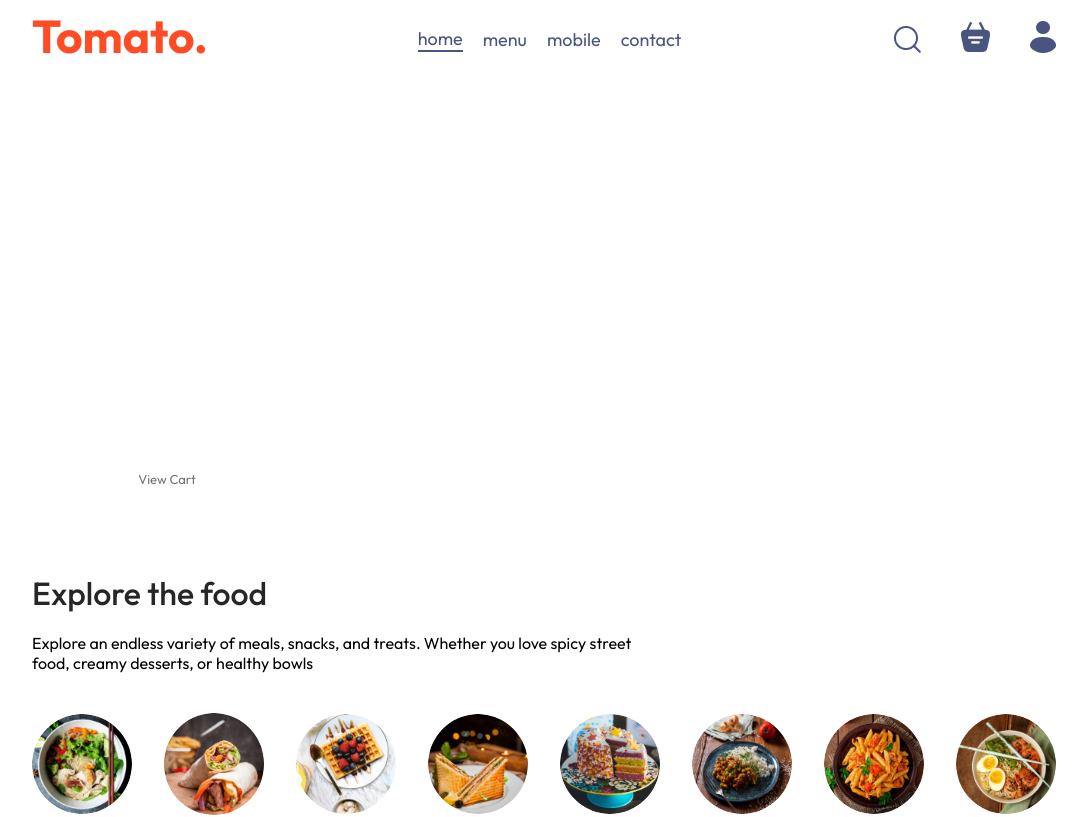
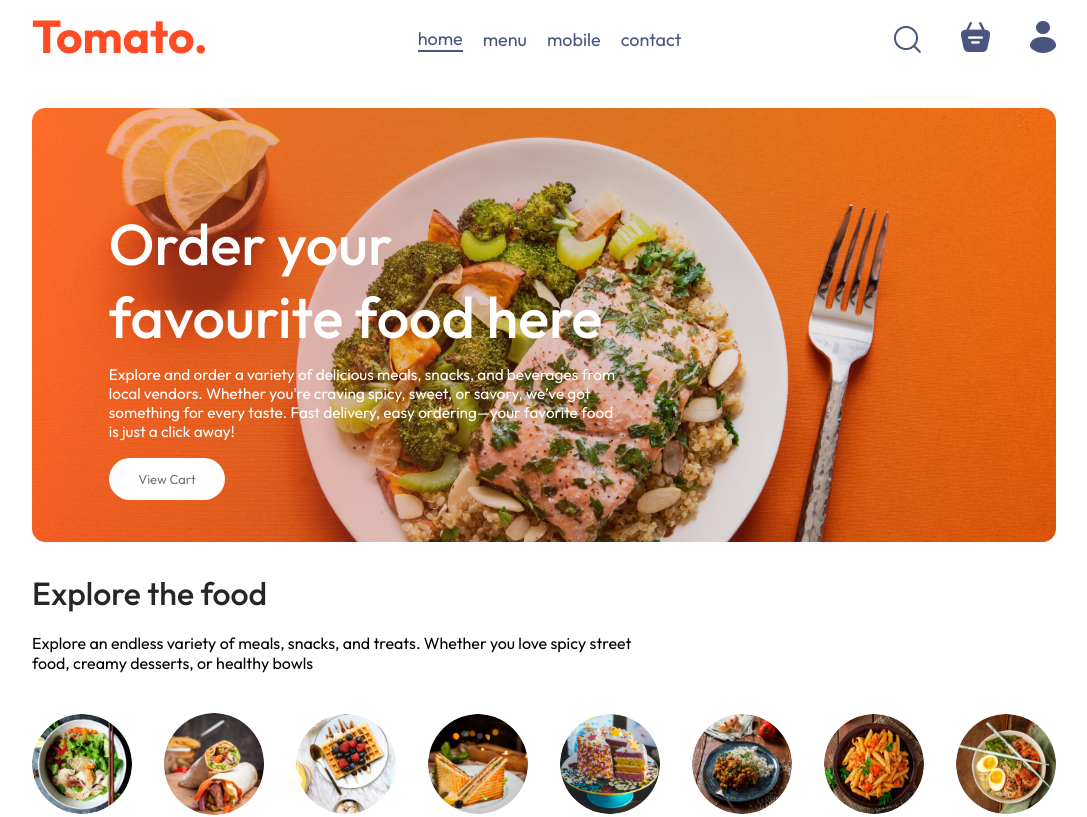
Before and after one commit to chidambaram-siva/foodcart, a React (Vite) app in the folder frontend/: page / in a window 1280 px wide. Shown: the top 817 px of the page, without its empty margins (96-1183 px from the left). Built offline with nearby package versions, Linux system fonts and the light colour scheme; no server answers.

Commit message:
last commit

```diff
--- a/frontend/src/assets/assets.js
+++ b/frontend/src/assets/assets.js
@@ -349,4 +349,4 @@ export const food_list = [
     }
 ]
 
-export const url = 'https://foodcart-yzbx.onrender.com'
+export const url = 'http://localhost:4000'
--- a/frontend/src/components/header/Header.jsx
+++ b/frontend/src/components/header/Header.jsx
@@ -1,9 +1,10 @@
 import React from 'react'
 import "./Header.css"
+import {assets} from "../../assets/assets"
 
 const Header = () => {
   return (
-    <div className='header'>
+    <div className='header' style={{ backgroundImage: `url(${assets.header_img})`}}>
         <div className='header-content'>
             <h2>Order your favourite food here</h2>
             <p>Explore and order a variety of delicious meals, snacks, and beverages from local vendors. Whether you're craving spicy, sweet, or savory, we’ve got something for every taste. Fast delivery, easy ordering—your favorite food is just a click away!</p>
```
Also changed, not shown: frontend/public/header_img.png (deleted), 1 other file (tests, documents, lock files or other folders).
